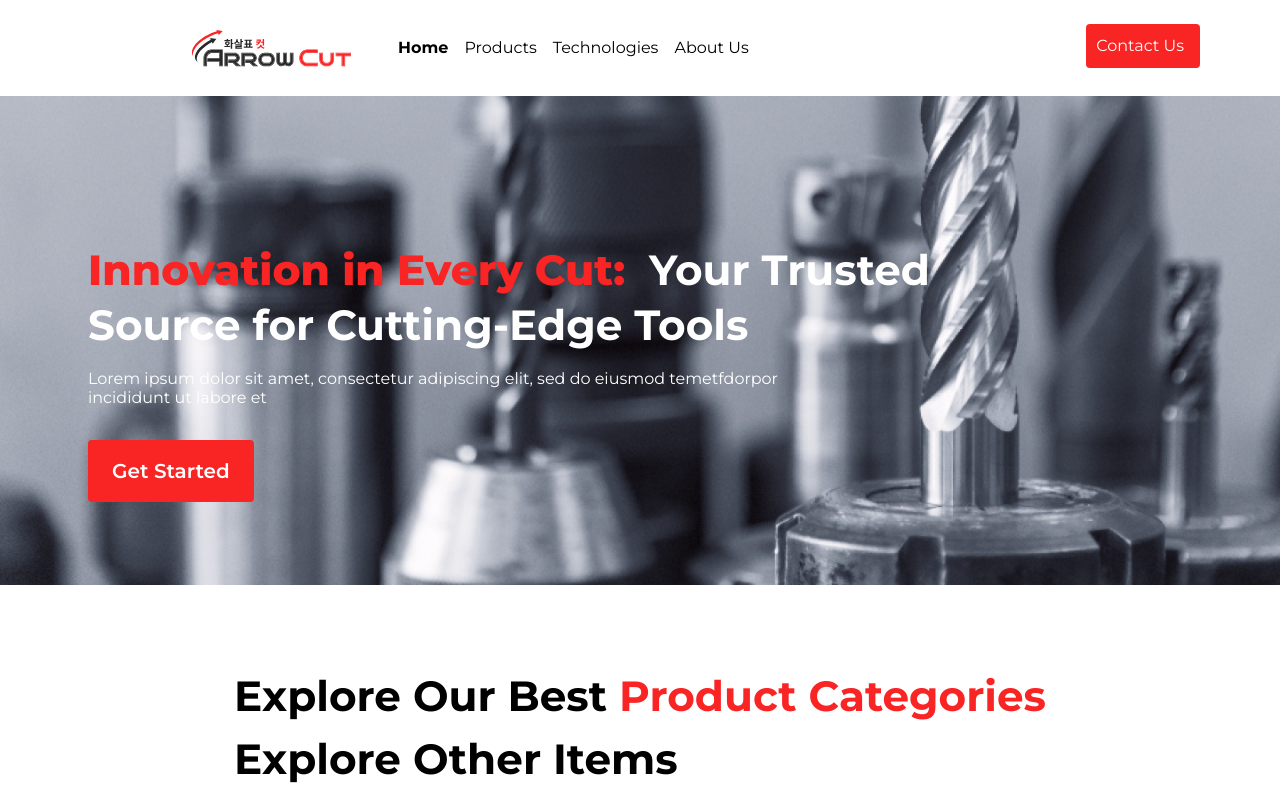
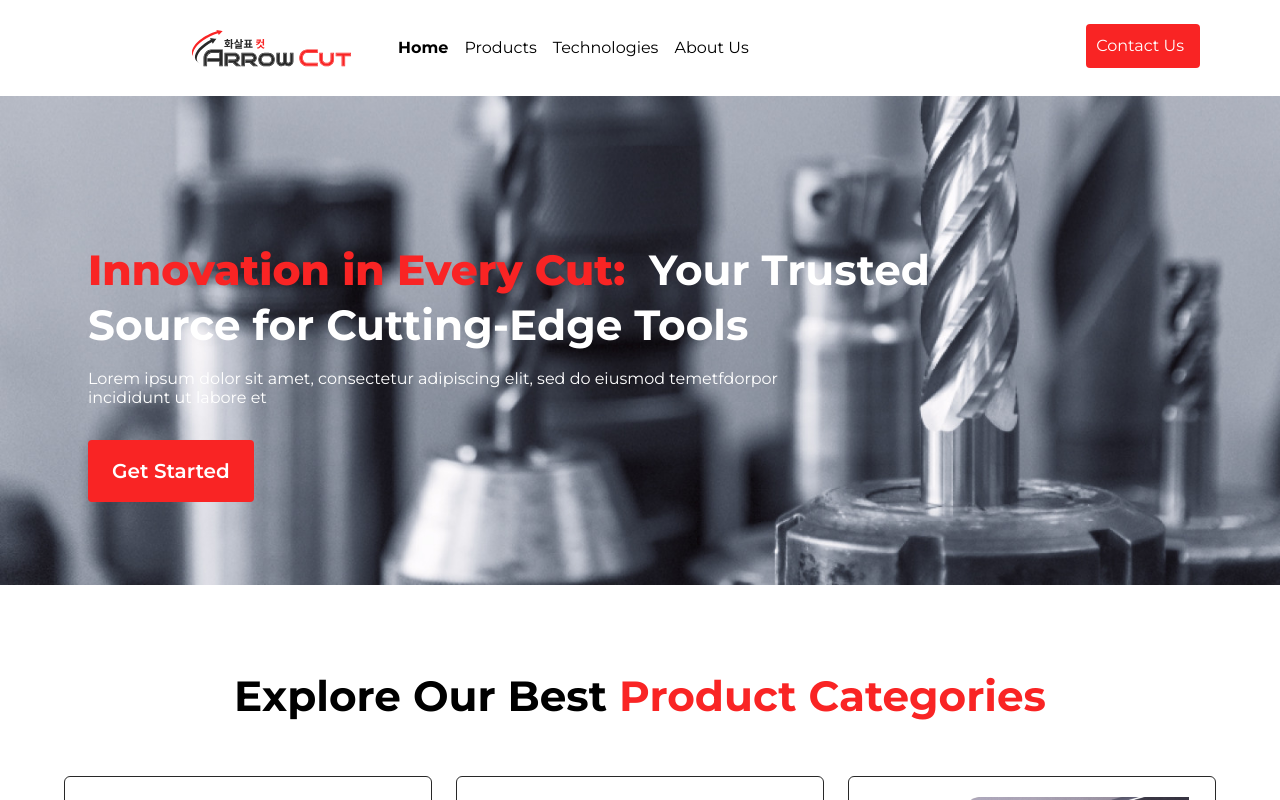
Before and after one commit to amitmishra007/arrowcut, a React (Create React App) app: page / in a window 1280 px wide. Built offline with nearby package versions, Linux system fonts and the light colour scheme.

Commit message:
Fixed-minorbugIn[products-component]

```diff
--- a/src/components/products.js
+++ b/src/components/products.js
@@ -31,13 +31,13 @@ const Products = ({ loc }) => {
   return (
     <div className="flex flex-col items-center pt-[80px] pb-[80px] px-2">
       <div className="text-center lg:text-left">
-        {loc?.pathname != "/products" && (
+        {loc?.pathname !== "/products" && (
           <p className="font-bold text-[2rem]  lg:text-[2.635rem]">
             <span>Explore Our Best </span>
             <span className="text-red">Product Categories</span>
           </p>
         )}
-        {loc?.pathname != "/" && (
+        {loc?.pathname === "/products" && (
           <p className="font-bold text-[2rem]  lg:text-[2.635rem] font-[#282828]">
             <span>Explore Other Items </span>
           </p>
```
